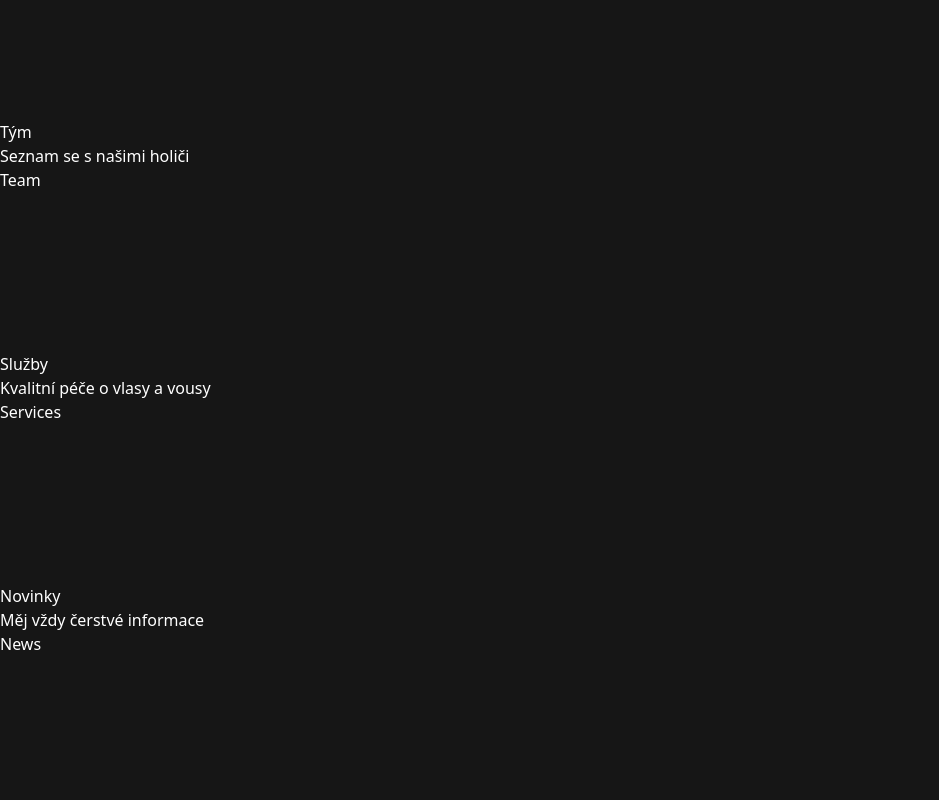
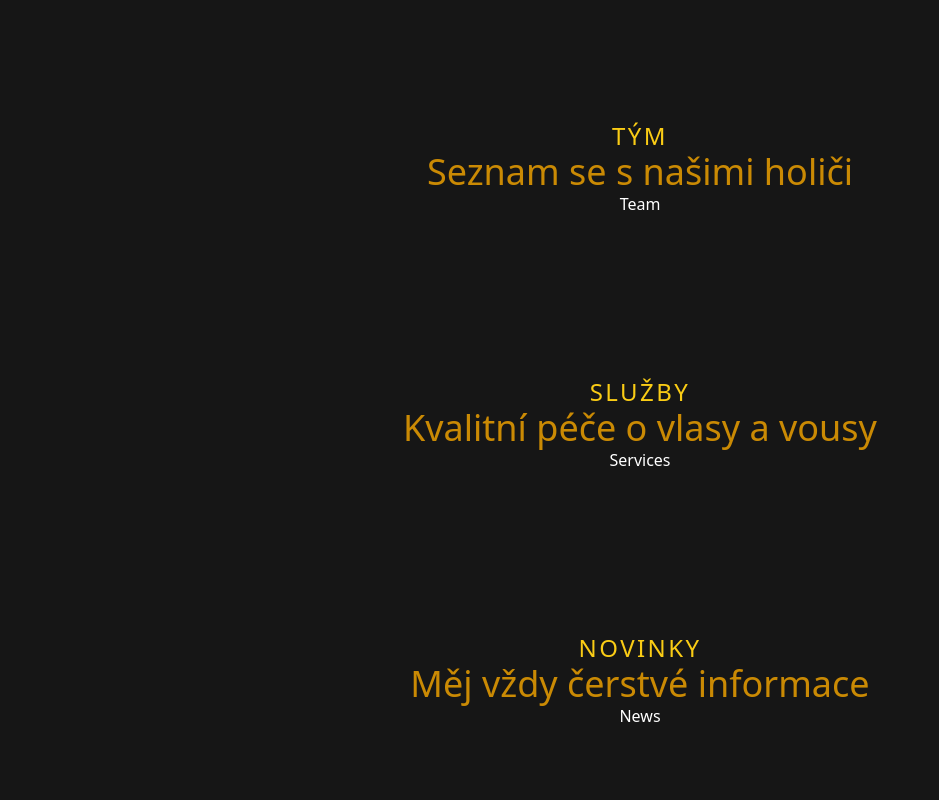
Before and after one commit to OndrejJuda/johny-barbershop, a Next.js app: page / in a window 1280 px wide. Shown: the part 840-1640 px from the top of the page, without its empty margins (0-939 px from the left). Built offline with nearby package versions, Linux system fonts and the light colour scheme.

Commit message:
section layout

```diff
--- a/components/SectionWrapper.jsx
+++ b/components/SectionWrapper.jsx
@@ -3,8 +3,11 @@ import { HeadingSecondary, HeadingTertiary } from './typography';
 
 const SectionWrapper = ({ children, id, title, description }) => {
   return (
-    <section id={id}>
-      <header>
+    <section
+    id={id}
+    className='flex flex-col items-center'
+    >
+      <header className='flex flex-col items-center'>
         <HeadingTertiary text={title} />
         <HeadingSecondary text={description} />
       </header>
--- a/components/typography/HeadingSecondary.jsx
+++ b/components/typography/HeadingSecondary.jsx
@@ -2,7 +2,11 @@ import React from 'react'
 
 const HeadingSecondary = ({ text }) => {
   return (
-    <h2>{text}</h2>
+    <h2
+      className='text-4xl text-yellow-600'
+    >
+      {text}
+    </h2>
   )
 }
 
--- a/components/typography/HeadingTertiary.jsx
+++ b/components/typography/HeadingTertiary.jsx
@@ -2,7 +2,11 @@ import React from 'react'
 
 const HeadingTertiary = ({ text }) => {
   return (
-    <h3>{text}</h3>
+    <h3
+      className='uppercase text-2xl tracking-widest text-yellow-400 font-thin'
+    >
+      {text}
+    </h3>
   )
 }
 
```
